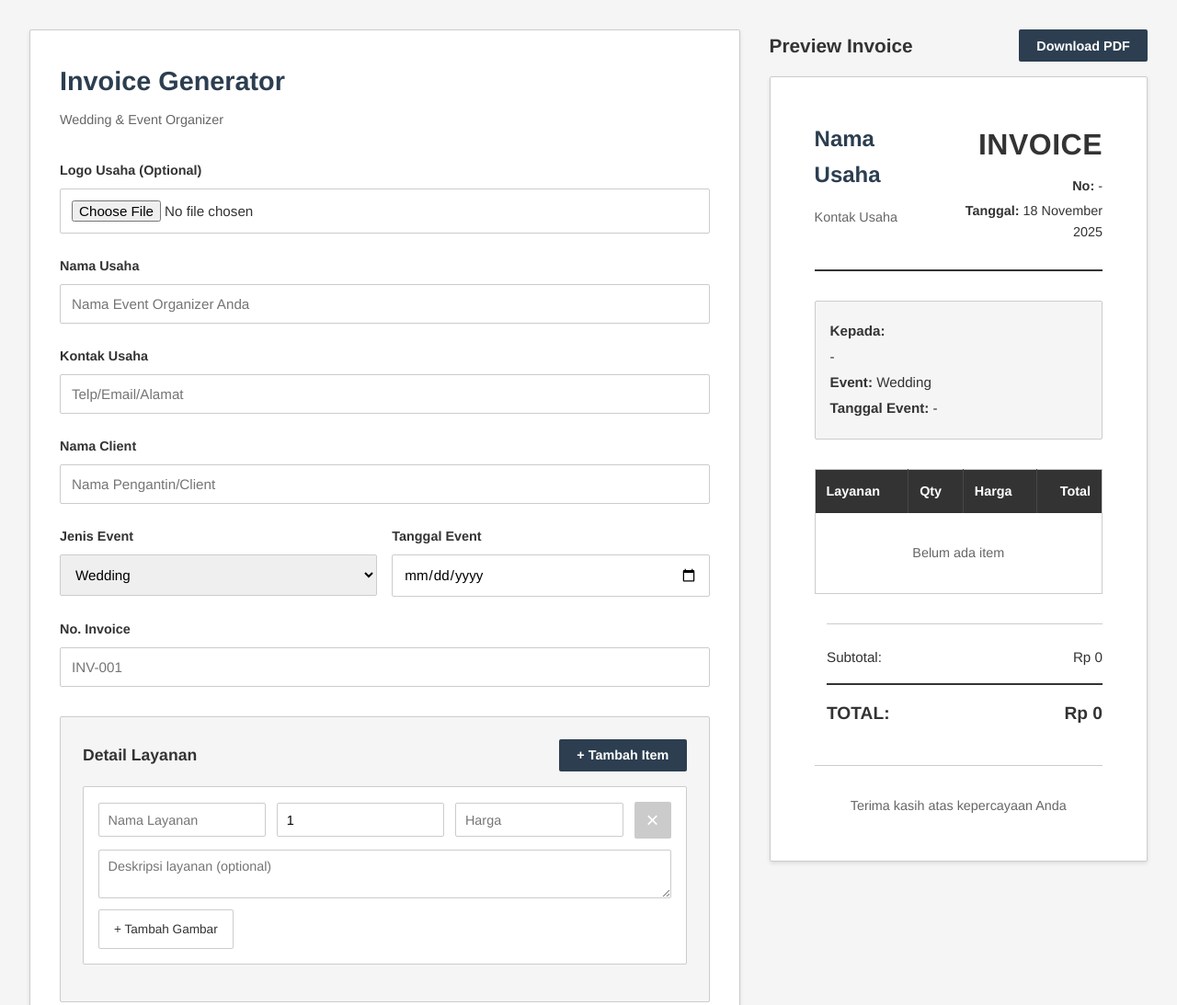
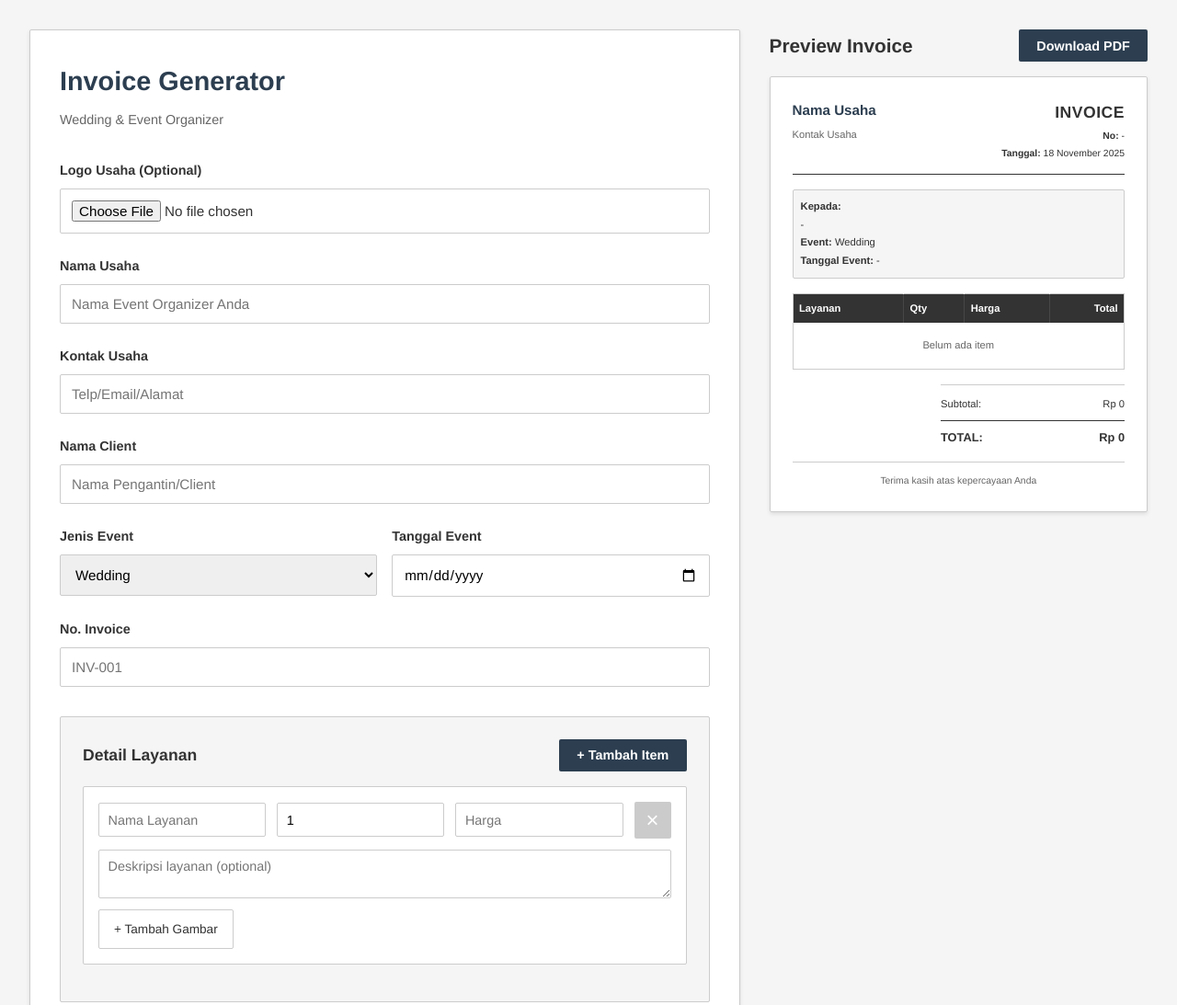
Before and after one commit to muhammad-seman/invoice-dynamic, a plain HTML site: page index.html in a window 1280 px wide. Shown: the top 1093 px of the page at 92% size. Drawn offline with nearby package versions, Linux system fonts and the light colour scheme.

Commit message:
Fix: ultra compact invoice, service images display, PDF pagination margins

```diff
--- a/css/style.css
+++ b/css/style.css
@@ -328,7 +328,7 @@ body {
 /* Invoice Styles */
 .invoice {
     background: var(--white);
-    padding: 3rem;
+    padding: 1.5rem;
     border-radius: 2px;
     box-shadow: var(--shadow-md);
     border: 1px solid var(--border);
@@ -337,37 +337,37 @@ body {
 .invoice-header {
     display: flex;
     justify-content: space-between;
-    margin-bottom: 2rem;
-    padding-bottom: 1.5rem;
-    border-bottom: 2px solid var(--text);
+    margin-bottom: 1rem;
+    padding-bottom: 0.75rem;
+    border-bottom: 1px solid var(--text);
 }
 
 .business-info {
     display: flex;
     flex-direction: column;
-    gap: 0.75rem;
+    gap: 0.25rem;
 }
 
 .preview-logo {
-    margin-bottom: 0.5rem;
+    margin-bottom: 0.25rem;
 }
 
 .preview-logo img {
-    max-width: 200px;
-    max-height: 80px;
+    max-width: 120px;
+    max-height: 50px;
     object-fit: contain;
 }
 
 .business-info h2 {
     color: var(--primary);
-    margin-bottom: 0.25rem;
-    font-size: 1.5rem;
+    margin-bottom: 0.1rem;
+    font-size: 0.95rem;
     font-weight: 700;
 }
 
 .business-info p {
     color: var(--text-light);
-    font-size: 0.9rem;
+    font-size: 0.7rem;
 }
 
 .invoice-meta {
@@ -376,36 +376,36 @@ body {
 
 .invoice-meta h1 {
     color: var(--text);
-    font-size: 2rem;
-    margin-bottom: 0.5rem;
+    font-size: 1.1rem;
+    margin-bottom: 0.25rem;
     font-weight: 700;
     letter-spacing: 0.5px;
 }
 
 .invoice-meta p {
-    font-size: 0.9rem;
-    margin: 0.25rem 0;
+    font-size: 0.65rem;
+    margin: 0.1rem 0;
     color: var(--text);
 }
 
 .client-info {
-    margin-bottom: 2rem;
-    padding: 1rem;
+    margin-bottom: 1rem;
+    padding: 0.5rem;
     background: var(--bg);
     border-radius: 2px;
     border: 1px solid var(--border);
 }
 
 .client-info p {
-    margin: 0.25rem 0;
-    font-size: 0.95rem;
+    margin: 0.1rem 0;
+    font-size: 0.7rem;
 }
 
 /* Invoice Table */
 .invoice-table {
     width: 100%;
     border-collapse: collapse;
-    margin-bottom: 2rem;
+    margin-bottom: 1rem;
     border: 1px solid var(--border);
 }
 
@@ -415,10 +415,10 @@ body {
 }
 
 .invoice-table th {
-    padding: 0.75rem;
+    padding: 0.4rem;
     text-align: left;
     font-weight: 700;
-    font-size: 0.9rem;
+    font-size: 0.7rem;
     border-right: 1px solid rgba(255, 255, 255, 0.1);
 }
 
@@ -432,9 +432,9 @@ body {
 }
 
 .invoice-table td {
-    padding: 0.75rem;
+    padding: 0.4rem;
     border-bottom: 1px solid var(--border);
-    font-size: 0.9rem;
+    font-size: 0.7rem;
     vertical-align: top;
 }
 
@@ -445,84 +445,86 @@ body {
 .empty-state {
     text-align: center !important;
     color: var(--text-light);
-    padding: 2rem !important;
+    padding: 1rem !important;
 }
 
 /* Service Item Preview */
 .service-item {
     display: flex;
     flex-direction: column;
-    gap: 0.5rem;
+    gap: 0.25rem;
 }
 
 .service-name {
     font-weight: 600;
     color: var(--text);
+    font-size: 0.7rem;
 }
 
 .service-description {
-    font-size: 0.85rem;
+    font-size: 0.65rem;
     color: var(--text-light);
-    line-height: 1.4;
-    margin-top: 0.25rem;
+    line-height: 1.3;
+    margin-top: 0.1rem;
 }
 
 .service-image {
-    max-width: 100px;
-    max-height: 60px;
+    max-width: 80px;
+    max-height: 50px;
     object-fit: cover;
     border: 1px solid var(--border);
     border-radius: 2px;
-    margin-top: 0.5rem;
+    margin-top: 0.25rem;
+    display: block;
 }
 
 /* Invoice Summary */
 .invoice-summary {
     margin-left: auto;
-    width: 300px;
-    margin-bottom: 2rem;
+    width: 200px;
+    margin-bottom: 0.75rem;
     border-top: 1px solid var(--border);
-    padding-top: 1rem;
+    padding-top: 0.5rem;
 }
 
 .summary-row {
     display: flex;
     justify-content: space-between;
-    padding: 0.5rem 0;
-    font-size: 0.95rem;
+    padding: 0.25rem 0;
+    font-size: 0.7rem;
     color: var(--text);
 }
 
 .summary-row.total {
-    border-top: 2px solid var(--text);
-    margin-top: 0.5rem;
-    padding-top: 1rem;
+    border-top: 1px solid var(--text);
+    margin-top: 0.25rem;
+    padding-top: 0.5rem;
     font-weight: 700;
-    font-size: 1.2rem;
+    font-size: 0.8rem;
     color: var(--text);
 }
 
 /* Invoice Footer */
 .invoice-notes {
-    margin-bottom: 2rem;
-    padding: 1rem;
+    margin-bottom: 0.75rem;
+    padding: 0.5rem;
     background: var(--bg);
     border-radius: 2px;
-    font-size: 0.9rem;
+    font-size: 0.7rem;
     border: 1px solid var(--border);
 }
 
 .invoice-notes p:first-child {
-    margin-bottom: 0.5rem;
+    margin-bottom: 0.25rem;
     font-weight: 600;
 }
 
 .invoice-footer {
     text-align: center;
-    padding-top: 2rem;
+    padding-top: 0.75rem;
     border-top: 1px solid var(--border);
     color: var(--text-light);
-    font-size: 0.9rem;
+    font-size: 0.65rem;
 }
 
 /* Responsive Design */
--- a/js/app.js
+++ b/js/app.js
@@ -372,10 +372,12 @@ async function generatePDF() {
 
     const imgData = canvas.toDataURL("image/png");
 
-    // Calculate PDF dimensions
-    const imgWidth = 210; // A4 width in mm
-    const pageHeight = 297; // A4 height in mm
+    // Calculate PDF dimensions with margins
+    const imgWidth = 190; // A4 width with margins (210 - 20)
+    const pageHeight = 277; // A4 height with margins (297 - 20)
     const imgHeight = (canvas.height * imgWidth) / canvas.width;
+    const leftMargin = 10;
+    const topMargin = 10;
 
     // Create PDF
     const { jsPDF } = window.jspdf;
@@ -385,13 +387,27 @@ async function generatePDF() {
     let position = 0;
 
     // Add image to PDF (handle multiple pages if needed)
-    pdf.addImage(imgData, "PNG", 0, position, imgWidth, imgHeight);
+    pdf.addImage(
+      imgData,
+      "PNG",
+      leftMargin,
+      topMargin + position,
+      imgWidth,
+      imgHeight,
+    );
     heightLeft -= pageHeight;
 
     while (heightLeft >= 0) {
       position = heightLeft - imgHeight;
       pdf.addPage();
-      pdf.addImage(imgData, "PNG", 0, position, imgWidth, imgHeight);
+      pdf.addImage(
+        imgData,
+        "PNG",
+        leftMargin,
+        topMargin + position,
+        imgWidth,
+        imgHeight,
+      );
       heightLeft -= pageHeight;
     }
 
```
